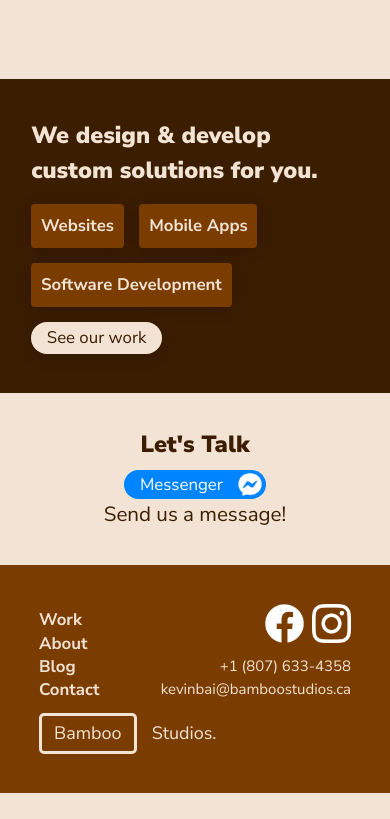
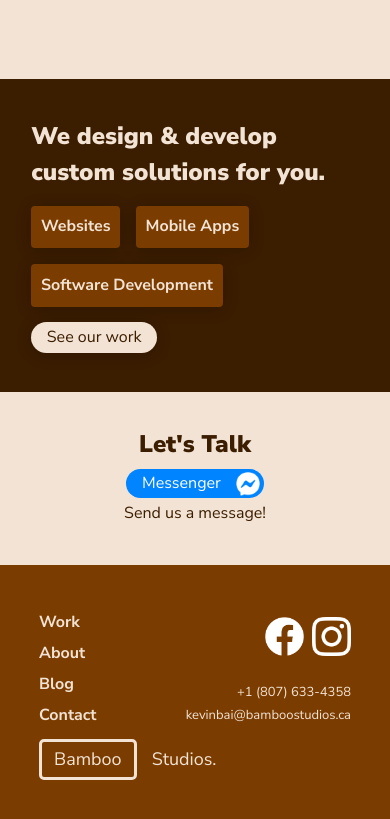
Before and after one commit to kevinbai0/Bamboo-Studios, a Gatsby site: page / in a window 390 px wide. Shown: the part 765-1584 px from the top of the page. Before the commit the page ends 1558 px from the top, so only its background shows below. Built offline with nearby package versions, Linux system fonts and the light colour scheme; Gatsby itself is replaced by a stand-in of ours.

Commit message:
changed  mobile font size to a fixed size, and tweaked 404 page

```diff
--- a/src/components/footer.js
+++ b/src/components/footer.js
@@ -54,6 +54,7 @@
 const CustomLink = styled(theme.StyledLink)`
     color: ${theme.colors.lightColor};
     font-weight: 700;
+    margin: 2vw 0 0;
     @media only screen and (min-width: ${theme.mobileSwitchWidth}px) {
         margin: 0 3vw 0 0;
     }
@@ -129,8 +130,8 @@
                 <Icon as={Img} fluid={data.instagram.childImageSharp.fluid} />
             </SocialContainer>
             <ContactContainer>
-                <theme.ResponsiveText as={ContactLink} href={"tel:+18076334358"} baseSize={16}>+1 (807) 633-4358</theme.ResponsiveText>
-                <theme.ResponsiveText as={ContactLink} href="mailto:kevinbai@bamboostudios.ca" baseSize={16}>kevinbai@bamboostudios.ca</theme.ResponsiveText>
+                <theme.ResponsiveText as={ContactLink} href={"tel:+18076334358"} baseSize={13}>+1 (807) 633-4358</theme.ResponsiveText>
+                <theme.ResponsiveText as={ContactLink} href="mailto:kevinbai@bamboostudios.ca" baseSize={13}>kevinbai@bamboostudios.ca</theme.ResponsiveText>
             </ContactContainer>
             <LogoTitleFixed isLight={true} custom={`
                 grid-column: 1/3;
--- a/src/pages/404.js
+++ b/src/pages/404.js
@@ -27,9 +27,10 @@
   position: absolute;
   left: 50%;
   transform: translateX(-50%);
-  bottom: 20%;
+  bottom: 15%;
   line-height: 1.5;
   text-align: center;
+  width: 90%;
 `;
 
 const NotFoundPage = () => (
--- a/src/pages/index.js
+++ b/src/pages/index.js
@@ -86,7 +86,7 @@
       <ContactContainer>
         <ContactHeader>Let's Talk</ContactHeader>
         <MessengerButton />
-        <MessageLabel baseSize={22}>Send us a message!</MessageLabel>
+        <MessageLabel>Send us a message!</MessageLabel>
       </ContactContainer>
     </Layout>
   )
--- a/src/styled-components/about-components.js
+++ b/src/styled-components/about-components.js
@@ -6,11 +6,9 @@
 export const AboutParagraph = styled.p`
     color: ${theme.colors.darkColor};
     width: 100%;
-    font-size: 18px;
     line-height: 1.33;
 
     @media only screen and (min-width: ${theme.mobileSwitchWidth}px) {
-        font-size: 24px;
         width: 60vw;
         max-width: 700px;
     }
--- a/src/styled-components/landing-components.js
+++ b/src/styled-components/landing-components.js
@@ -18,7 +18,7 @@
 `;
 export const TitleTagline = styled(Tagline)`
   margin: 3vw 0 0;
-  font-size: 7.5vw;
+  font-size: 24px;
   @media only screen and (min-width: 600px) {
     font-size: 6vw;
   }
--- a/src/utils/theme.js
+++ b/src/utils/theme.js
@@ -40,7 +40,7 @@
 
 export const ResponsiveHeader = styled.h2`
     font-weight: 900;
-    font-size: ${props => props.percent ? props.percent * 6 : 6}vw;
+    font-size: ${props => props.percent ? props.percent * 24 : 24}px;
     @media only screen and (min-width: 450px) {
         font-size: ${props => props.percent ? props.percent * 5 : 5}vw;
     }
@@ -51,7 +51,7 @@
 `;
 
 export const ResponsiveText = styled.span`
-    font-size: ${props => ((props.baseSize || 18) * 0.24)}vw;
+    font-size: ${props => (props.baseSize || 16)}px;
     @media only screen and (min-width: 450px) {
         font-size: ${props => ((props.baseSize || 18) * 0.18)}vw;
     }
@@ -67,5 +67,8 @@
 `;
 
 export const FluidText = styled.p`
+    font-size: 18px;
 
+    @media only screen and (min-width: ${mobileSwitchWidth}px) {
+        font-size: 24px;
 `;
```
